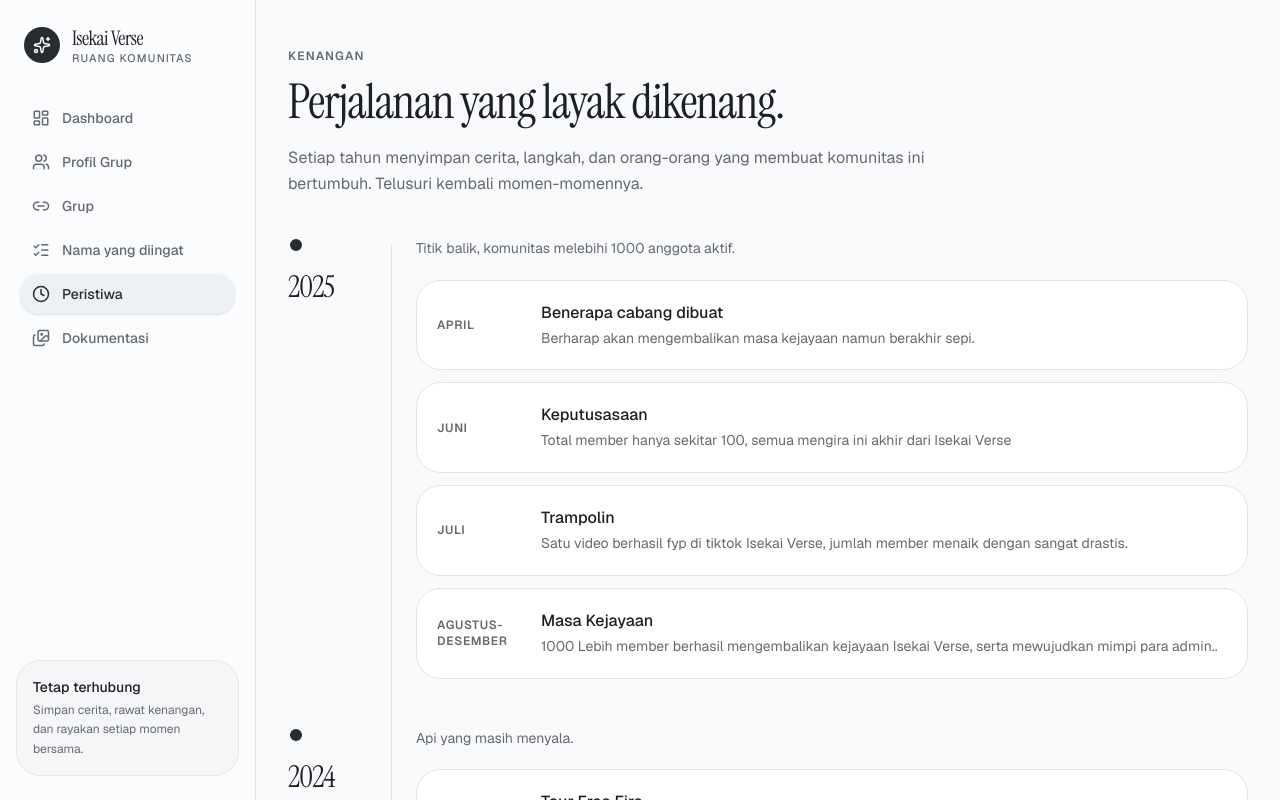
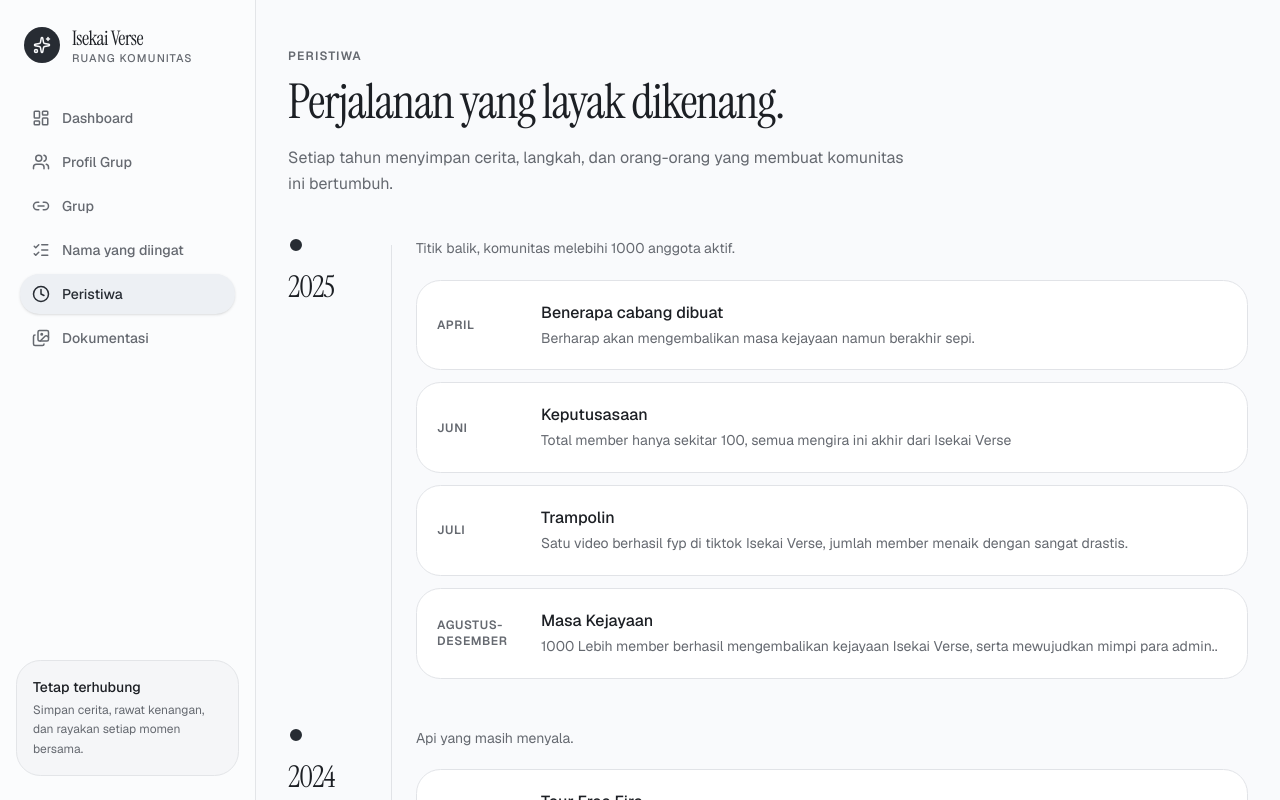
Before and after one commit to zaxxced/isekaiverse, a Next.js app: page /memories in a window 1280 px wide. Shown: the top 800 px of the page. Built offline with nearby package versions, Linux system fonts and the light colour scheme.

Commit message:
Update page.tsx

```diff
--- a/app/memories/page.tsx
+++ b/app/memories/page.tsx
@@ -5,9 +5,9 @@ export default function MemoriesPage() {
   return (
     <div className="space-y-10">
       <PageHeader
-        eyebrow="Kenangan"
+        eyebrow="Peristiwa"
         title="Perjalanan yang layak dikenang."
-        description="Setiap tahun menyimpan cerita, langkah, dan orang-orang yang membuat komunitas ini bertumbuh. Telusuri kembali momen-momennya."
+        description="Setiap tahun menyimpan cerita, langkah, dan orang-orang yang membuat komunitas ini bertumbuh."
       />
 
       <div className="relative">
```
